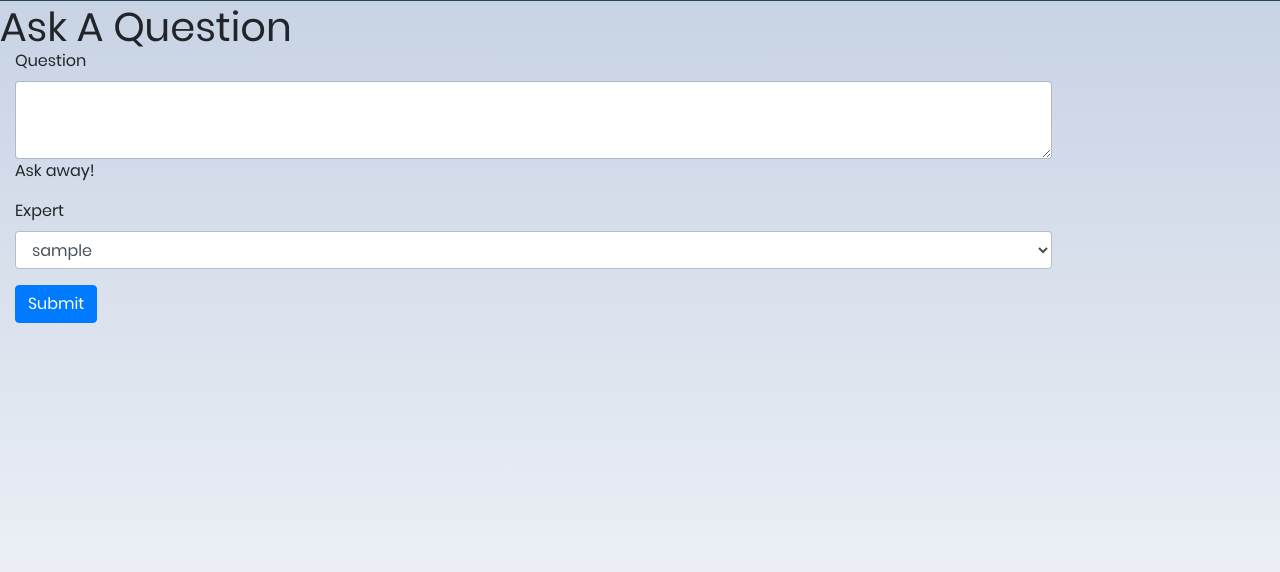
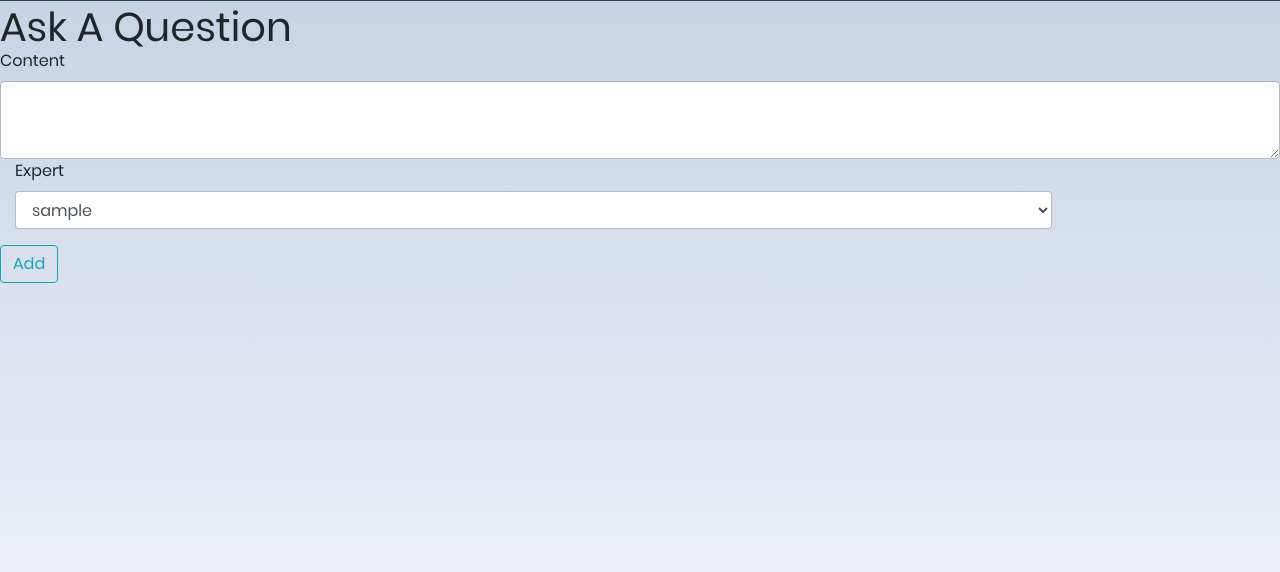
Before and after one commit to JakubPluta/qa_flask, a Flask app: page /ask in a window 1280 px wide. Shown: the part 74-646 px from the top of the page. Run offline with Flask 2, Linux system fonts and the light colour scheme; the visitor is signed in with stand-in values (Sample User, id 1); data comes from the database, SQL or seed files in the repository; both versions use the stored data as it was after the commit; some libraries are stand-ins or nearby versions.

Commit message:
Add new tempaltes, new routes, new db

```diff
--- a/qaf/forms/forms.py
+++ b/qaf/forms/forms.py
@@ -75,6 +75,6 @@ class ResetPasswordForm(FlaskForm):
 
 
 class QuestionForm(FlaskForm):
-    question = StringField('Question',validators=[DataRequired()])
-    content = TextAreaField('Content', validators=[DataRequired()])
+    question = TextAreaField('Content', validators=[DataRequired()])
+    expert = StringField('Expert')
     submit = SubmitField('Add')
--- a/qaf/routes/main.py
+++ b/qaf/routes/main.py
@@ -2,30 +2,29 @@ from flask import Blueprint, render_template, request, redirect, url_for
 from flask_login import current_user, login_required
 from qaf import db
 from qaf.models import Question, User
+from qaf.forms.forms import QuestionForm
 
 main = Blueprint('main', __name__)
 
 
 @main.route('/')
 def home():
-    # "Query only answered questions"
-    #questions = Question.query.filter(Question.answer != None).all()
     questions = Question.query.all()
-    context = {
-        'questions' : questions
-    }
-    return render_template('home.html', **context)
+    return render_template('home.html', questions=questions)
 
 
 @main.route('/ask', methods=['GET', 'POST'])
 @login_required
 def ask():
-    if request.method == 'POST':
-        question = request.form['question']
-        expert = request.form['expert']
+    form = QuestionForm()
+    if form.validate_on_submit():
+        question = form.data.get('question')
+        expert = form.data.get('expert')
+        expert = User.query.filter_by(id=int(expert)).first()
+
         question = Question(
             question=question,
-            expert_id=expert,
+            expert_id=expert.id,
             asked_by_id=current_user.id
         )
         db.session.add(question)
@@ -34,7 +33,8 @@ def ask():
 
     experts = User.query.all()
     context = {
-        'experts' : experts
+        'experts' : experts,
+        'form' : form
     }
     return render_template('ask.html', **context)
 
--- a/qaf/static/css/main.css
+++ b/qaf/static/css/main.css
@@ -79,6 +79,18 @@ p {
 	color: #666666;
 	margin: 0px;
 }
+
+.test {
+	font-family: Poppins-Regular;
+	font-size: 18px;
+	line-height: 1.7;
+	color: #666666;
+	margin: 0px;
+}
+
+
+
+
 
 ul, li {
 	margin: 0px;
@@ -191,6 +203,9 @@ iframe {
   padding: 15px;
   background: #f2f2f2;
 }
+
+
+
 
 
 .wrap-login100 {
--- a/qaf/templates/ask.html
+++ b/qaf/templates/ask.html
@@ -1,6 +1,5 @@
 {% extends 'base.html' %}
 {% block title %}Ask a Question{% endblock %}
-
 {% block content %}
       <div class="page-header">
         <h1>Ask A Question</h1>
@@ -8,16 +7,20 @@
       <div class="row">
         <div class="col-lg-12">
           <div class="well bs-component">
+
             <form class="form-horizontal" method="POST" action="{{ url_for('main.ask') }}">
-              <fieldset>
                 <div class="form-group">
-                  <label for="textArea" class="col-lg-2 control-label">Question</label>
-                    <div class="col-lg-10">
-                      <textarea class="form-control" name="question" rows="3" id="textArea"></textarea>
-                      <span class="help-block">Ask away!</span>
-                    </div>
-                  </div>
-                  <div class="form-group">
+                    {{ form.csrf_token }}
+                    {{ form.question.label(class="form-control-label") }}
+                    {{ form.question(class="form-control form-control-lg") }}
+                    {% if form.question.errors %}
+                        {% for error in form.question.errors %}
+                        <span class="error">
+                          {{ error }}
+                        </span>
+                        {% endfor %}
+                    {% endif %}
+                    <div class="form-group">
                     <label for="select" class="col-lg-2 control-label">Expert</label>
                     <div class="col-lg-10">
                       <select class="form-control" name="expert" id="select">
@@ -28,15 +31,10 @@
                       </select>
                     </div>
                   </div>
-                  <div class="form-group">
-                    <div class="col-lg-10 col-lg-offset-2">
-                      <button type="submit" class="btn btn-primary">Submit</button>
+                    <div class="form-group">
+                {{ form.submit(class="btn btn-outline-info") }}
                     </div>
-                  </div>
-                </fieldset>
-              </form>
-            </div>
-          </div>
-        </div>
-      </div>
+                  <form>
+
+
 {% endblock %}
--- a/qaf/tests.py
+++ b/qaf/tests.py
@@ -2,7 +2,7 @@ from qaf import models
 from qaf.routes.main import main
 from qaf.routes.auth import auth
 from qaf import db
-from qaf.models import User
+from qaf.models import User, Question
 from qaf import create_app
 
 app = create_app()
@@ -13,4 +13,5 @@ app = create_app()
 with app.app_context():
     print(db.engine.table_names())
     print(User.query.all())
+    print(Question.query.all())
     user = User()
```
Also changed, not shown: qaf/templates/home.html (+7 -10 lines), qaf/templates/question.html (+33 -6 lines), qaf/qadb.sqlite3.
